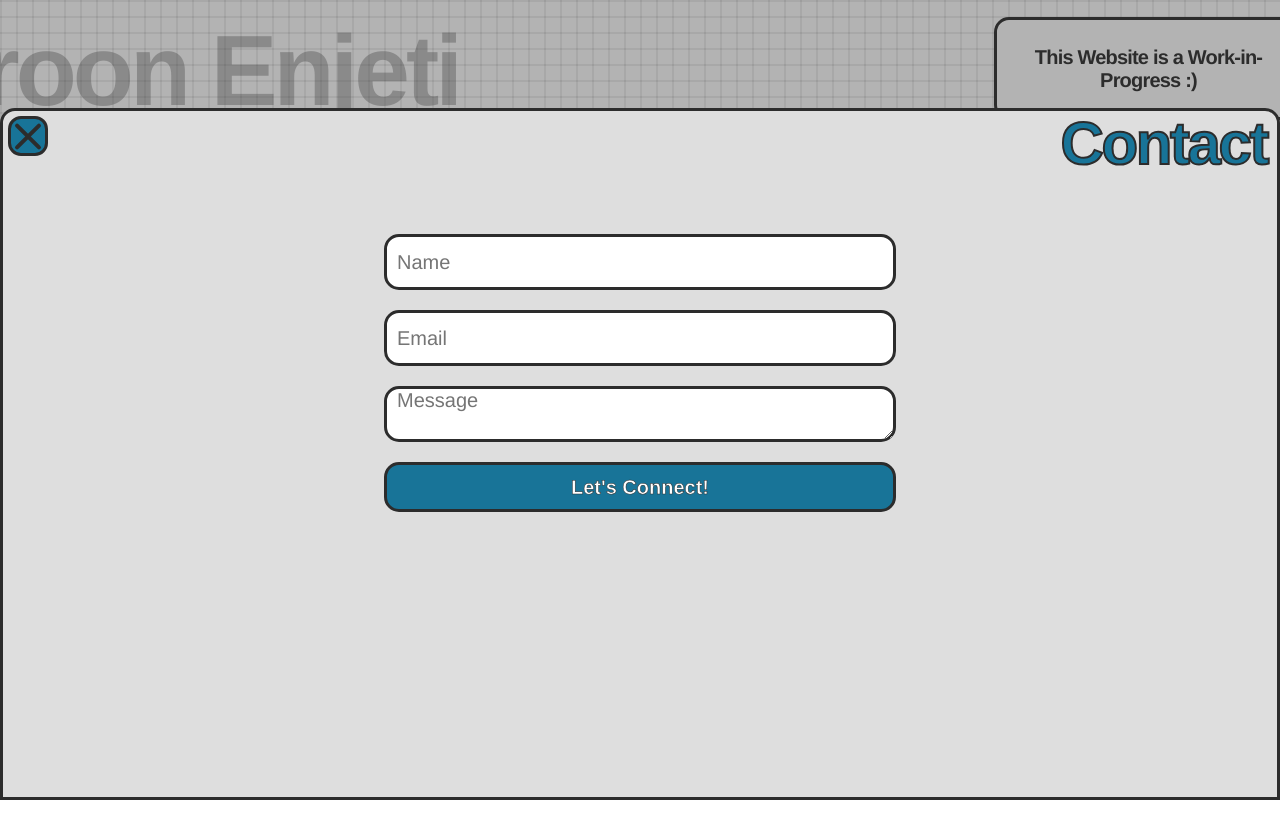
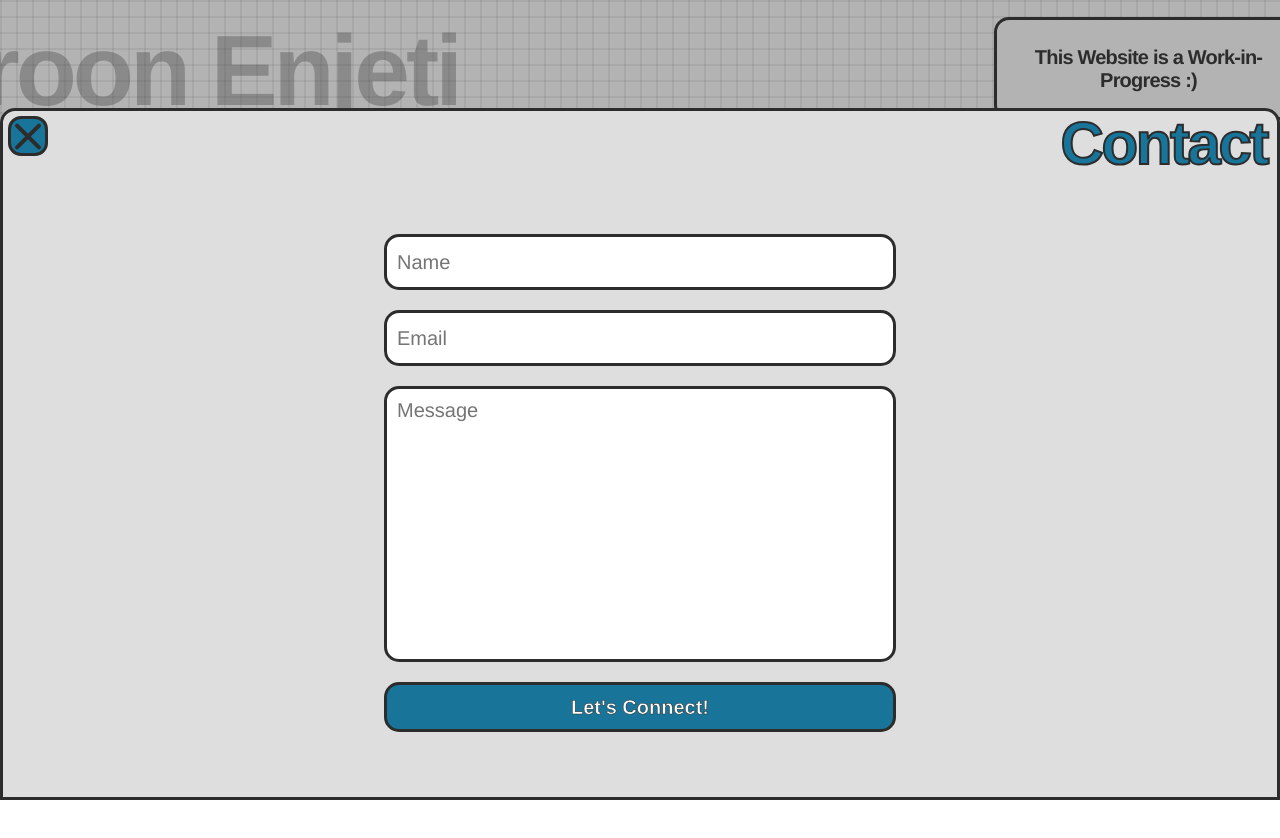
Before and after one commit to varoon-enjeti/portfolio-website, a React (Create React App) app: page / in a window 1280 px wide. Both pictures are taken after a click on the button "Contact". Shown: the top 838 px of the page. Built offline with nearby package versions, Linux system fonts and the light colour scheme.

Commit message:
more in the  workds

```diff
--- a/src/styles/pages-styles/contact.css
+++ b/src/styles/pages-styles/contact.css
@@ -36,7 +36,7 @@ textarea:focus, input:focus {
     outline: none;
 }
 
-#message {
+#cmessage {
     padding: 10px 10px;
     height: 250px;
     resize: none;
```
